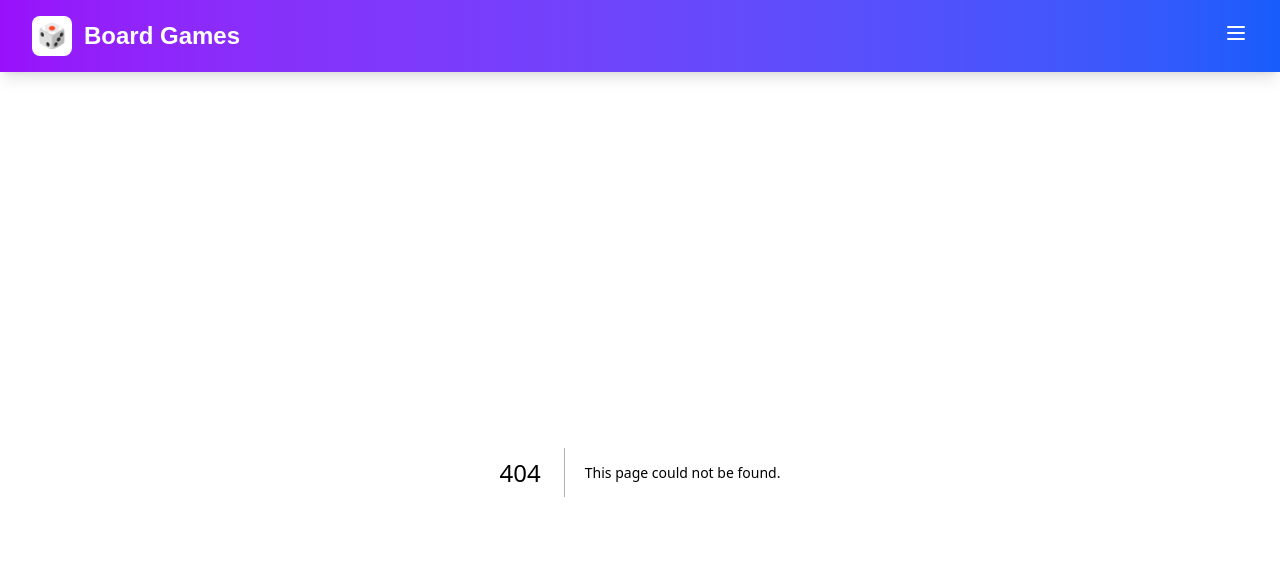
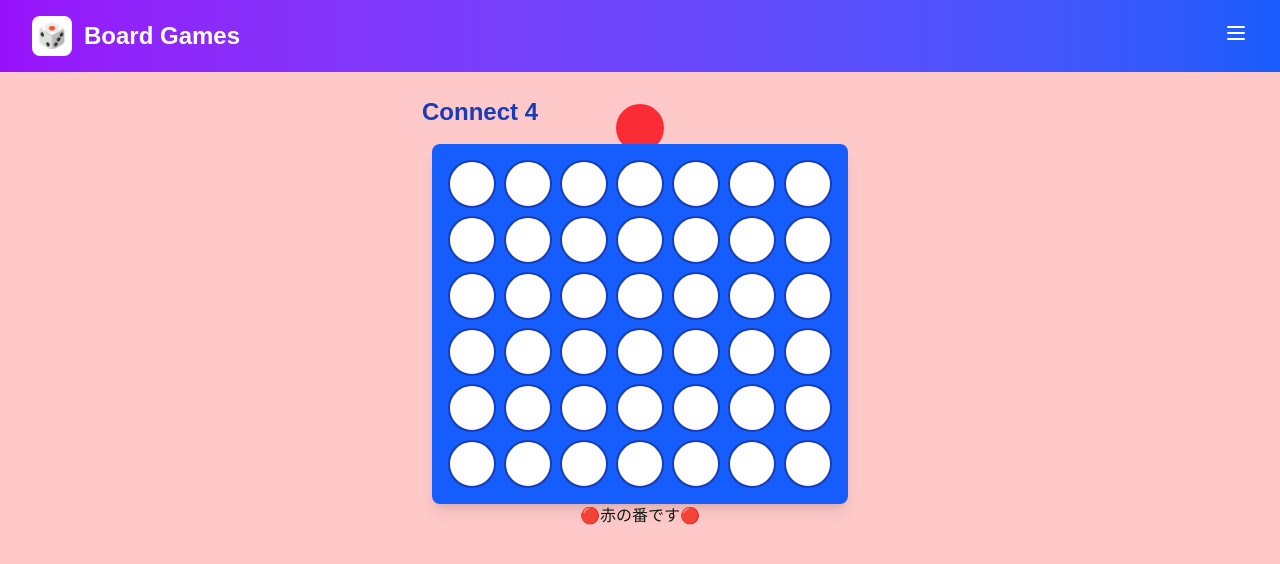
Before and after one commit to YuyMat/boardGame-frontend, a Next.js app: page /connect4 in a window 1280 px wide. Before the commit this address had no page. Shown: the top 564 px of the page. Built offline with nearby package versions, Linux system fonts and the light colour scheme.

Commit message:
feature: コネクト４の追加

```diff
--- /dev/null
+++ b/src/app/connect4/page.tsx
@@ -0,0 +1,131 @@
+"use client"
+
+import { useState } from "react";
+import Board from "@/components/Connect4/board";
+import { Connect4 } from "@/constants/connect4";
+import { BoardState, TurnState, lastPositionState } from "@/types/connect4";
+import { useUpdateEffect } from "@/hooks/useUpdateEffect";
+
+export default function page() {
+	const createEmptyBoard = (): BoardState => {
+		return Array(Connect4.ROWS).fill(null).map(() => Array(Connect4.COLS).fill(null));
+	};
+
+	const [board, setBoard] = useState<BoardState>(createEmptyBoard());
+	const [lastPosition, setLastPosition] = useState<lastPositionState>({row: 0, col: 0});
+	const [currentTurn, setCurrentTurn] = useState<TurnState>('r');
+	const [isWin, setIsWin] = useState(false);
+	const [canPlay, setCanPlay] = useState(true);
+
+	const onCellClick = (colIndex: number) => {
+		setBoard((prev) => {
+			let targetRow = prev.length - 1;
+			while (targetRow >= 0 && prev[targetRow][colIndex] !== null) {
+				targetRow--;
+			}
+			if (targetRow < 0) return prev;
+			if (!canPlay) return prev;
+
+			const next = prev.map((row) => [...row]);
+			next[targetRow][colIndex] = currentTurn;
+			setCurrentTurn(currentTurn === 'r' ? 'y' : 'r');
+			setLastPosition({ row: targetRow, col: colIndex });
+			return next;
+		});
+	};
+
+	const onRestart = () => {
+		setIsWin(false);
+		setBoard(createEmptyBoard());
+		setCurrentTurn('r');
+		setCanPlay(true);
+	}
+
+	const checkWin = () => {
+		const { row, col } = lastPosition;
+		const targetColor = currentTurn === 'r' ? 'y' : 'r';
+
+		let count = 0;
+
+		// 縦
+		for (let i = 0; i < Connect4.ROWS; i++) {
+			if (board[i][col] === targetColor) {
+				count++;
+			} else {
+				count = 0;
+			}
+			if (count >= 4) return true;
+		}
+
+		// 横
+		count = 0;
+		for (let i = 0; i < Connect4.COLS; i++) {
+			if (board[row][i] === targetColor) {
+				count++;
+			} else {
+				count = 0;
+			}
+			if (count >= 4) return true;
+		}
+
+		// 斜め（左上→右下）
+		count = 0;
+		// 左上に移動
+		let startRow = row;
+		let startCol = col;
+		while (startRow > 0 && startCol > 0) {
+			startRow--;
+			startCol--;
+		}
+		// 右下に向かってカウント
+		while (startRow < Connect4.ROWS && startCol < Connect4.COLS) {
+			if (board[startRow][startCol] === targetColor) {
+				count++;
+				if (count >= 4) return true;
+			} else {
+				count = 0;
+			}
+			startRow++;
+			startCol++;
+		}
+
+		// 斜め（左下→右上）
+		count = 0;
+		// 左下に移動
+		startRow = row;
+		startCol = col;
+		while (startRow < Connect4.ROWS - 1 && startCol > 0) {
+			startRow++;
+			startCol--;
+		}
+		// 右上に向かってカウント
+		while (startRow >= 0 && startCol < Connect4.COLS) {
+			if (board[startRow][startCol] === targetColor) {
+				count++;
+				if (count >= 4) return true;
+			} else {
+				count = 0;
+			}
+			startRow--;
+			startCol++;
+		}
+
+		return false;
+	};
+
+	useUpdateEffect(() => {
+		if (checkWin()) {
+			setCanPlay(false);
+			const timer = setTimeout(() => {
+				setIsWin(true);
+			}, 200);
+			return () => clearTimeout(timer);
+		}
+	}, [board]);
+
+	return (
+		<div className={`${currentTurn === 'r' ? 'bg-red-200' : 'bg-yellow-200'} min-h-screen transition-colors duration-300 relative z-1`}>
+			<Board board={board} onCellClick={onCellClick} isWin={isWin} setIsWin={setIsWin} onRestart={onRestart} currentTurn={currentTurn} />
+		</div>
+	)
+}
--- /dev/null
+++ b/src/components/Connect4/board.tsx
@@ -0,0 +1,83 @@
+"use client"
+
+import { useRouter } from "next/navigation";
+import { BoardProps } from "@/types/connect4";
+import { Button, Modal } from "antd";
+
+export default function Board({ board, onCellClick, isWin, setIsWin, onRestart, currentTurn }: BoardProps) {
+
+	const router = useRouter();
+
+	const handleCancel = () => {
+		setIsWin(false);
+	}
+
+	const onShowGames = () => {
+		setIsWin(false);
+		router.push("/");
+	};
+
+	return (
+		<div className="relative z-1">
+			<Modal
+				open={isWin}
+				title="決着！！"
+				onOk={onRestart}
+				onCancel={handleCancel}
+				footer={[
+					<Button key="back" onClick={handleCancel}>
+						戻る
+					</Button>,
+					<Button key="root" onClick={onShowGames}>
+						ゲーム一覧
+					</Button>,
+					<Button key="restart" type="primary" onClick={onRestart}>
+						リスタート
+					</Button>,
+				]}
+			>
+				<p className="text-center text-2xl">{
+					currentTurn === 'y'
+						? "🎉 🔴赤の勝利 🎉"
+						: "🎉 🟡黄色の勝利 🎉"
+				}
+				</p>
+			</Modal>
+
+			{/* ターン用のコマ */}
+			<div
+				className={`absolute left-1/2 -translate-x-1/2 top-8 w-12 h-12 rounded-full flex items-center justify-center transition-colors -z-1
+					${currentTurn === 'r'
+						? 'bg-red-500'
+						: 'bg-yellow-500'
+					}`}
+			>
+			</div>
+			<div className="flex flex-col items-center p-6">
+				<div className="-translate-x-40">
+					<h2 className="text-2xl font-bold mb-4 text-blue-800">Connect 4</h2>
+				</div>
+				{/* 盤面 */}
+				<div className="bg-blue-600 p-4 rounded-lg shadow-lg">
+					<div className="grid grid-cols-7 gap-2">
+						{board.map((row, rowIndex) =>
+							row.map((cell, colIndex) => (
+								<div
+									key={`${rowIndex}-${colIndex}`}
+									className={`w-12 h-12 rounded-full border-2 border-blue-800 flex items-center justify-center cursor-pointer transition-colors ${cell === 'r' ? 'bg-red-500' :
+										cell === 'y' ? 'bg-yellow-500' :
+											'bg-white'
+										}`}
+									onClick={() => onCellClick(colIndex)}
+								></div>
+							))
+						)}
+					</div>
+				</div>
+				<div>
+					{currentTurn === 'r' ? <p>🔴赤の番です🔴</p> : <p>🟡黄色の番です🟡</p>}
+				</div>
+			</div>
+		</div>
+	);
+}
--- /dev/null
+++ b/src/constants/connect4/index.ts
@@ -0,0 +1,4 @@
+export class Connect4 {
+	static ROWS = 6;
+	static COLS = 7;
+}
--- /dev/null
+++ b/src/hooks/useUpdateEffect.ts
@@ -0,0 +1,9 @@
+import { useEffect, useRef } from 'react';
+
+export const useUpdateEffect = (effect: React.EffectCallback, deps: React.DependencyList) => {
+  const isFirst = useRef(true);
+  useEffect(() => {
+    if (isFirst.current) { isFirst.current = false; return; }
+    return effect();
+  }, deps);
+};
--- /dev/null
+++ b/src/types/connect4/index.ts
@@ -0,0 +1,22 @@
+// セルの状態を表す型（'r' = 赤、'y' = 黄、null = 空）
+export type CellState = 'r' | 'y' | null;
+
+export type TurnState = 'r' | 'y';
+
+// 盤面の状態を表す型
+export type BoardState = CellState[][];
+
+export type lastPositionState = {
+	row: number;
+	col: number;
+};
+
+// propsの型定義
+export interface BoardProps {
+	board: BoardState;
+	onCellClick: (colIndex: number) => void;
+	isWin: boolean;
+	setIsWin: React.Dispatch<React.SetStateAction<boolean>>;
+	onRestart: () => void;
+	currentTurn: TurnState;
+}
```
Also changed, not shown: package.json (+8 -6 lines), 1 other file (tests, documents, lock files or other folders).
